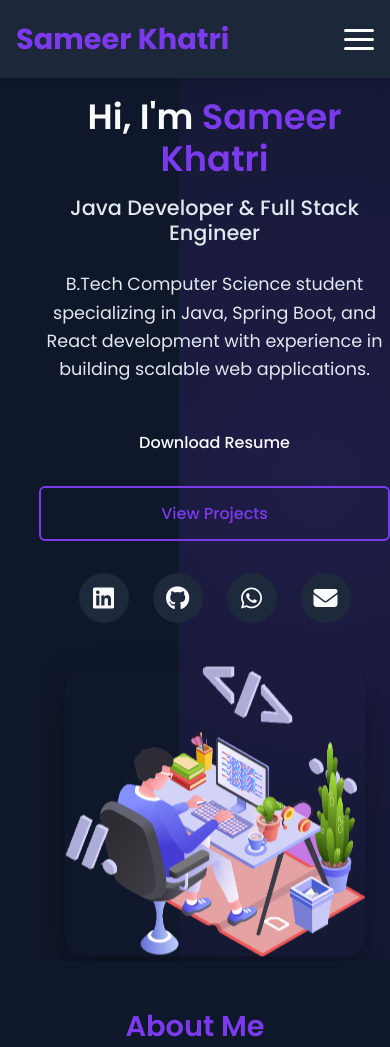
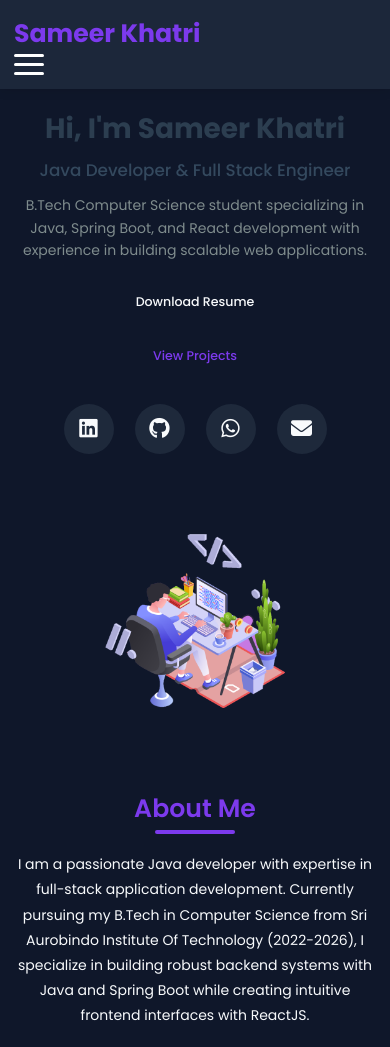
Before and after one commit to Sameerdev512/My-Portfolio, a plain HTML site: page index.html in a window 390 px wide. Shown: the top 1047 px of the page. Drawn offline with Linux system fonts and the light colour scheme.

Commit message:
made responsive the UI

```diff
--- a/style.css
+++ b/style.css
@@ -197,85 +197,142 @@ nav {
 }
 
 /* Hero Section */
+/* Base styles */
 .hero {
-    min-height: 100vh;
     display: flex;
-    text-align: center;
     align-items: center;
-    justify-content: center;
-    padding: 0;
-    position: relative;
-    overflow: hidden;
-    margin-left: 10vw;
+    justify-content: space-around;
+    flex-direction: row;
+    flex-wrap: wrap;
+    padding: 2rem;
+    margin-top: 10vh;
 }
 
-.hero::before {
-    content: '';
-    position: absolute;
-    top: -50%;
-    right: -20%;
-    width: 80%;
-    height: 200%;
-    background: radial-gradient(circle, rgba(124, 58, 237, 0.15) 0%, rgba(124, 58, 237, 0) 70%);
-    z-index: -1;
-}
-
-.hero-text {
-    flex: 1;
-    max-width: 600px;
-}
-
+/* Hero text section */
 .hero-text h1 {
     font-size: 3.5rem;
+    font-weight: 700;
+    color: #2c3e50;
     margin-bottom: 1rem;
 }
 
 .hero-text h2 {
-    font-size: 1.8rem;
+    font-size: 1.5rem;
     font-weight: 500;
-    color: var(--light-gray);
-    margin-bottom: 1.5rem;
+    color: #34495e;
+    margin-bottom: 1rem;
 }
 
 .hero-text p {
-    font-size: 1.1rem;
+    font-size: 1.2rem;
+    color: #7f8c8d;
+    max-width: 500px;
     margin-bottom: 2rem;
-    color: var(--light-gray);
 }
 
-.highlight {
-    color: var(--primary);
-}
-
+/* Buttons container */
 .buttons {
     display: flex;
     gap: 1rem;
-    margin-bottom: 2rem;
 }
 
+/* Button styles */
+.btn {
+    padding: 0.8rem 1.5rem;
+    font-size: 1rem;
+    border: none;
+    border-radius: 8px;
+    cursor: pointer;
+    transition: background-color 0.3s;
+}
+
+/* Primary button */
+.btn-primary {
+    background-color: #3498db;
+    color: white;
+}
+
+.btn-primary:hover {
+    background-color: #2980b9;
+}
+
+/* Secondary button */
+.btn-secondary {
+    background-color: transparent;
+    color: #3498db;
+    border: 2px solid #3498db;
+}
+
+.btn-secondary:hover {
+    background-color: #ecf0f1;
+}
+
+/* Hero image section */
 .hero-img {
-    flex: 1;
-    display: flex;
-    justify-content: center;
-    align-items: center;
+    margin-top: 2rem;
 }
 
 .hero-img img {
-    max-width: 400px;
-    border-radius: 20px;
-    box-shadow: 0 20px 40px rgba(0, 0, 0, 0.3);
-    animation: float 6s ease-in-out infinite;
+    max-width: 500px;
+    height: auto;
+    padding: 20px;
 }
 
-@keyframes float {
-
-    0%,
-    100% {
-        transform: translateY(0);
+/* Responsive Design */
+@media (max-width: 768px) {
+    .hero {
+        flex-direction: column;
+        text-align: center;
+        padding: 2rem 1rem;
+        margin-left: 0;
+        margin-top: 8vh;
     }
 
-    50% {
-        transform: translateY(-20px);
+    .hero-text h1 {
+        font-size: 2.5rem;
+    }
+
+    .hero-text h2 {
+        font-size: 1.2rem;
+    }
+
+    .hero-text p {
+        font-size: 1rem;
+        margin: 0 auto 1.5rem;
+    }
+
+    .buttons {
+        flex-direction: column;
+        align-items: center;
+        gap: 1rem;
+    }
+
+    .btn {
+        width: 80%;
+    }
+
+    .hero-img img {
+        max-width: 90%;
+        padding: 10px;
+    }
+}
+
+@media (max-width: 480px) {
+    .hero-text h1 {
+        font-size: 2rem;
+    }
+
+    .hero-text h2 {
+        font-size: 1rem;
+    }
+
+    .hero-text p {
+        font-size: 0.95rem;
+    }
+
+    .btn {
+        font-size: 0.9rem;
+        padding: 0.7rem 1.2rem;
     }
 }
 
@@ -703,3 +760,118 @@ footer p {
         align-self: flex-start;
     }
 }
+
+/* Responsive Design */
+@media (max-width: 1024px) {
+    .hero {
+        flex-direction: column;
+        margin-left: 0;
+        margin-top: 10vh;
+        text-align: center;
+        padding: 2rem 1rem;
+    }
+
+    .hero-text h1 {
+        font-size: 2.5rem;
+    }
+
+    .hero-text h2 {
+        font-size: 1.5rem;
+    }
+
+    .hero-img img {
+        max-width: 300px;
+        padding: 20px;
+    }
+
+    .buttons {
+        flex-direction: column;
+        align-items: center;
+    }
+
+    .projects-grid,
+    .skills-grid {
+        grid-template-columns: 1fr 1fr;
+    }
+}
+
+@media (max-width: 768px) {
+    .container {
+        padding: 0 1rem;
+    }
+
+    .section-title {
+        font-size: 2rem;
+    }
+
+    nav {
+        flex-direction: column;
+        align-items: flex-start;
+    }
+
+    .nav-links {
+        flex-direction: column;
+        gap: 1rem;
+        width: 100%;
+        margin-top: 1rem;
+        display: none;
+        /* Hidden by default */
+    }
+
+    .nav-links.active {
+        display: flex;
+    }
+
+    .hamburger {
+        display: flex;
+    }
+
+    .hero-text h1 {
+        font-size: 2rem;
+    }
+
+    .hero-text h2 {
+        font-size: 1.2rem;
+    }
+
+    .hero-img img {
+        max-width: 250px;
+    }
+
+    .projects-grid,
+    .skills-grid {
+        grid-template-columns: 1fr;
+    }
+
+    .education-header,
+    .experience-header {
+        flex-direction: column;
+        align-items: flex-start;
+        gap: 0.5rem;
+    }
+}
+
+@media (max-width: 480px) {
+    html {
+        font-size: 14px;
+    }
+
+    .btn {
+        width: 100%;
+        text-align: center;
+    }
+
+    .section-title {
+        font-size: 1.8rem;
+    }
+
+    .hero-text p,
+    .about-content p {
+        font-size: 1rem;
+    }
+
+    .hero-img img {
+        max-width: 200px;
+        padding: 10px;
+    }
+}
```
